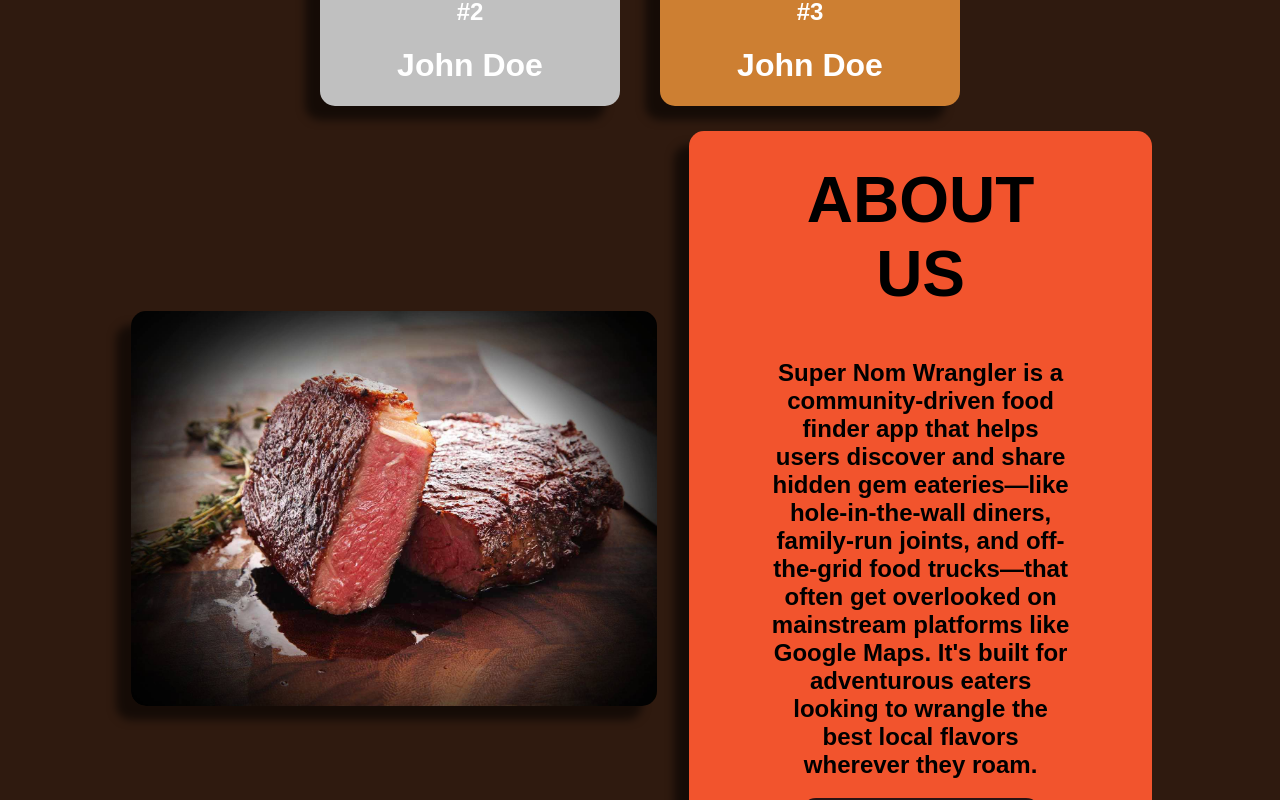
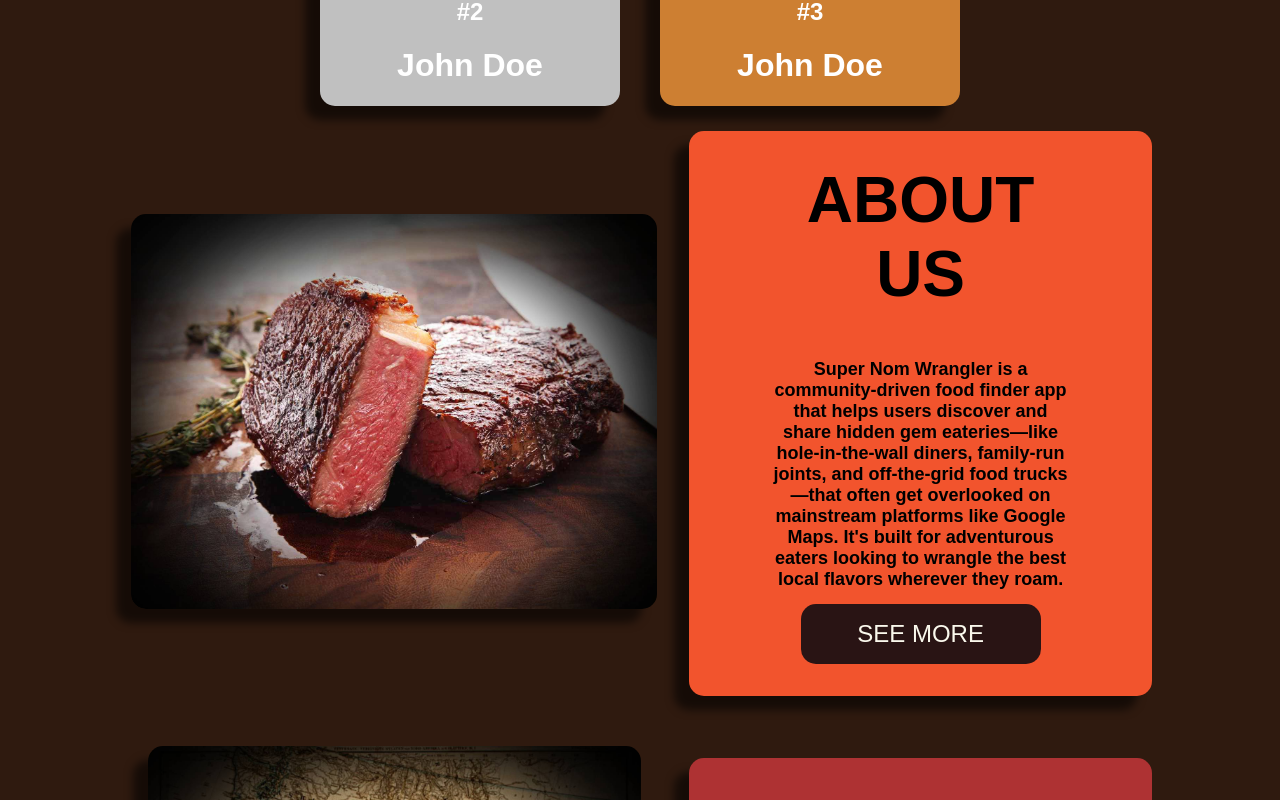
Before and after one commit to LeighVirrey/SuperNomWrangler, a React (Create React App) app in the folder front-end/nom-wrangler/: page / in a window 1280 px wide. Shown: the part 2900-3700 px from the top of the page. Built offline with nearby package versions, Linux system fonts and the light colour scheme.

Commit message:
Update home.css
small fixes

```diff
--- a/front-end/nom-wrangler/src/component/home/home.css
+++ b/front-end/nom-wrangler/src/component/home/home.css
@@ -121,7 +121,7 @@
 .aboutHeader{
     margin-bottom: 3rem;
     font-weight: bold;
-    font-size: 60px;
+    font-size: 70%;
 }
 .aboutText{
     color: black;
@@ -131,6 +131,7 @@
     padding-left: 5rem;
     padding-right: 5rem;
     padding-bottom: 2rem;
+    font-size: 75%;
 }
 
 .aboutButton{
```
